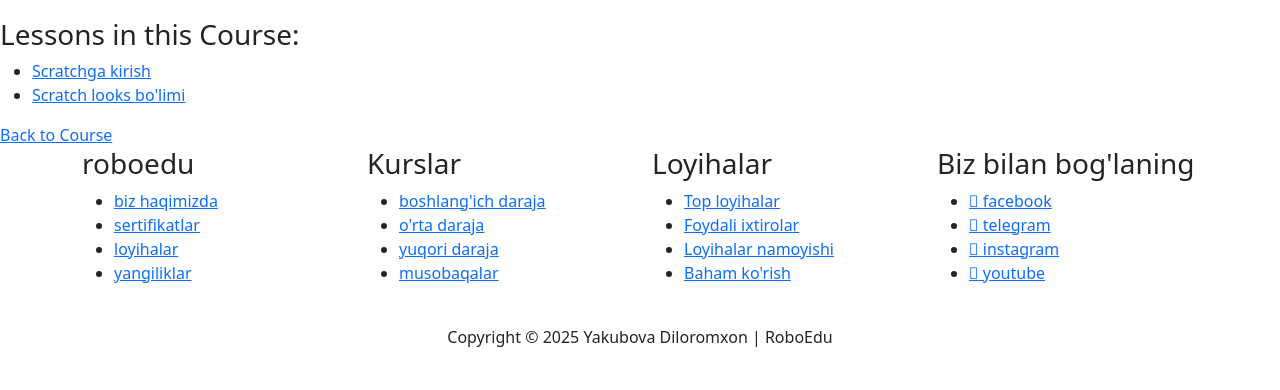
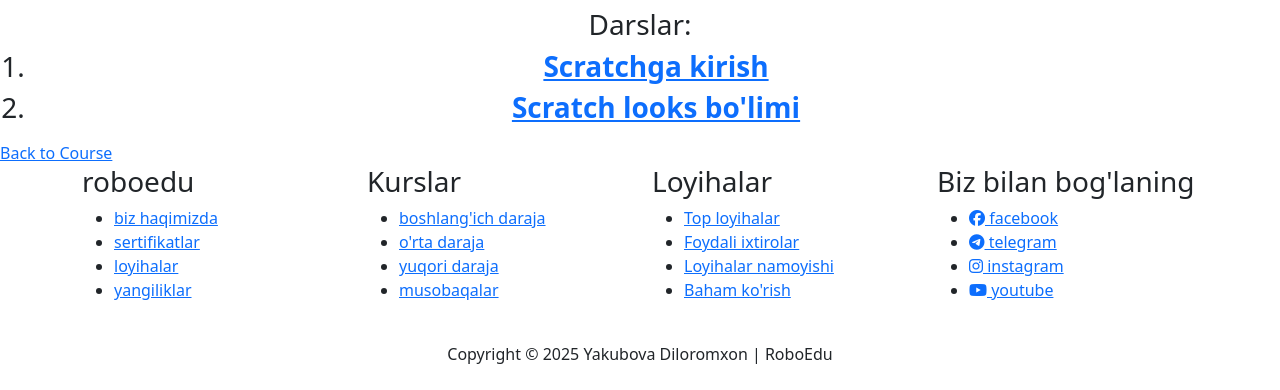
Before and after one commit to JahongirSidiqov/Roboedu, a Django app: page /lesson/1/ in a window 1280 px wide. Shown: the part 631-1021 px from the top of the page. Before the commit the page ends 978 px from the top, so only its background shows below. Run offline with Django 5.2, Linux system fonts and the light colour scheme; data comes from the database, SQL or seed files in the repository; both versions use the stored data as it was after the commit; some libraries are stand-ins or nearby versions.

Commit message:
Initial commit

```diff
--- a/profil/urls.py
+++ b/profil/urls.py
@@ -1,6 +1,6 @@
 from django.urls import path
 from django.contrib.auth.views import LoginView, LogoutView
-from .views import HomePageView, RegisterView, CourseDetailView, enroll_in_course, LessonDetailView, CourseListView, ContactView, CustomLoginView
+from .views import HomePageView,EnrollInCourseView, RegisterView, CourseDetailView, LessonDetailView, CourseListView, ContactView, CustomLoginView
 from django.conf import settings
 from django.conf.urls.static import static
 
@@ -8,7 +8,7 @@
     path ('', HomePageView.as_view(), name='index'),
     path("course/<int:pk>/", CourseDetailView.as_view(), name="course_detail"),
     path("courses/", CourseListView.as_view(), name="courses"),
-    path("course/<int:course_id>/enroll/", enroll_in_course, name="enroll"),
+    path("courses/<int:course_id>/enroll/", EnrollInCourseView.as_view(), name="enroll_in_course"),
     path("lesson/<int:pk>/", LessonDetailView.as_view(), name="lesson_detail"),
     path("register/", RegisterView.as_view(), name="register"),
     path("login/", CustomLoginView.as_view(template_name="registration/login.html"), name="login"),
--- a/profil/views.py
+++ b/profil/views.py
@@ -1,32 +1,22 @@
-from django.shortcuts import render
-from django.views.generic import CreateView
+from django.shortcuts import render, redirect, get_object_or_404
+from django.views.generic import CreateView, ListView, DetailView, TemplateView
 from django.contrib.auth import login
-from django.shortcuts import redirect
+from django.contrib.auth.decorators import login_required
+from django.contrib.auth.views import LoginView
+from django.contrib.auth import get_user_model
 from django.urls import reverse_lazy
-from .forms import CustomUserCreationForm
-from .models import CustomUser
-from django.views.generic import TemplateView, DetailView
-from django.urls import reverse_lazy
-from django.views.generic import CreateView
-from django.contrib.auth.forms import UserCreationForm
-from django.urls import reverse_lazy
-from django.contrib.auth import get_user_model
-from .forms import CustomUserCreationForm
-from django.shortcuts import render, redirect, get_object_or_404
-from django.contrib.auth.decorators import login_required
-from .models import Course, Lesson, Enrollment
-from django.views.generic import ListView
+from django.contrib import messages
+from django.views.generic.edit import FormView
 from django import forms
-from .models import ContactMessage
-from django.contrib.auth.views import LoginView
+from django.contrib.auth.mixins import LoginRequiredMixin
+from django.views import View
+from django.contrib.auth.mixins import LoginRequiredMixin
+from .forms import CustomUserCreationForm, ContactForm
+from .models import CustomUser, Course, Lesson, Enrollment, ContactMessage
+
 User = get_user_model()
 
-from django.views.generic.edit import FormView
-from django.contrib import messages
-from django.urls import reverse_lazy
-from .forms import ContactForm
-from .models import ContactMessage
-
+# Contact Form View
 class ContactView(FormView):
     template_name = "contact.html"
     form_class = ContactForm
@@ -37,26 +27,22 @@
         messages.success(self.request, "Xabaringiz yuborildi!")
         return super().form_valid(form)
 
-class ContactForm(forms.ModelForm):
-    class Meta:
-        model = ContactMessage
-        fields = ['name', 'email', 'message']
-
+# Course List View
 class CourseListView(ListView):
     model = Course
-    template_name = "courses.html"  # Template file
-    context_object_name = "courses"  # Variable name in template
+    template_name = "courses.html"
+    context_object_name = "courses"
+
     def get_queryset(self):
-        level = self.request.GET.get("level")  # Get level from URL query
-        if level:
-            return Course.objects.filter(level=level)
-        return Course.objects.all()
+        level = self.request.GET.get("level")
+        return Course.objects.filter(level=level) if level else Course.objects.all()
 
-
-class CourseDetailView(DetailView):
+# Course Detail View
+class CourseDetailView(LoginRequiredMixin,DetailView):
     model = Course
     template_name = "course_detail.html"
     context_object_name = "course"
+    login_url = reverse_lazy("login")
 
     def get_context_data(self, **kwargs):
         context = super().get_context_data(**kwargs)
@@ -64,13 +50,7 @@
         context["is_enrolled"] = Enrollment.objects.filter(user=self.request.user, course=self.object).exists()
         return context
 
-
-@login_required
-def enroll_in_course(request, course_id):
-    course = get_object_or_404(Course, id=course_id)
-    enrollment, created = Enrollment.objects.get_or_create(user=request.user, course=course)
-    return redirect("course_detail", pk=course.id)
-
+# Lesson Detail View
 class LessonDetailView(DetailView):
     model = Lesson
     template_name = "lesson_detail.html"
@@ -82,6 +62,14 @@
         context["lessons"] = Lesson.objects.filter(course=self.object.course)
         return context
 
+# Enroll in Course (Function-Based View)
+class EnrollInCourseView(LoginRequiredMixin, View):
+    def post(self, request, course_id, *args, **kwargs):
+        course = get_object_or_404(Course, id=course_id)
+        Enrollment.objects.get_or_create(user=request.user, course=course)
+        return redirect(reverse_lazy("course_detail", kwargs={"pk": course.id}))
+
+# User Registration View
 class RegisterView(CreateView):
     model = CustomUser
     form_class = CustomUserCreationForm
@@ -93,18 +81,20 @@
         login(self.request, user)
         return redirect(self.success_url)
 
+# Custom Login View
 class CustomLoginView(LoginView):
     template_name = 'login.html'
-    redirect_authenticated_user = True  # Redirect already logged-in users
-    success_url = reverse_lazy('index')  # Redirect after successful login
+    redirect_authenticated_user = True
+    success_url = reverse_lazy('index')
 
     def get_success_url(self):
         return self.success_url
 
+# Homepage View
 class HomePageView(TemplateView):
     template_name = 'index.html'
 
     def get_context_data(self, **kwargs):
         context = super().get_context_data(**kwargs)
-        context["courses"] = Course.objects.all()  # Fetch all courses
+        context["courses"] = Course.objects.all()
         return context
--- a/templates/base.html
+++ b/templates/base.html
@@ -5,6 +5,7 @@
         <title>{% block title %}Django Learning Platform{% endblock %}</title>
         <meta charset="utf-8">
         {% load static %}
+        <link rel="stylesheet" href="https://cdnjs.cloudflare.com/ajax/libs/font-awesome/6.5.1/css/all.min.css">
         <link rel="stylesheet" href="{% static 'css/styles.css' %}">
         <meta name="viewport" content="width=device-width, initial-scale=1">
         <link rel="stylesheet" href="{% static 'css/font-awesome.css' %}">
@@ -42,7 +43,7 @@
                                             <li class="sub-menu-item">
                                             <form action="{% url 'logout' %}" method="post">
                                                 {% csrf_token %}
-                                                <button type="submit">chiqish</button>
+                                                <button  class="btn-as-text sub-menu-item" type="submit">Chiqish</button>
                                             </form></li>
                                             {% else %}
                                             <li class="sub-menu-item"><a href="{% url 'login' %}">tizimga kirish</a></li>
--- a/templates/lesson_detail.html
+++ b/templates/lesson_detail.html
@@ -1,26 +1,50 @@
 {% extends 'base.html' %}
 
-{% block title %}Home - Django Learning Platform{% endblock %}
+{% block title %}Lesson{% endblock %}
 
 {% block content %}
-<h1>{{ lesson.title }}</h1>
+<div class="section-title text-center">
+    <h2>{{ lesson.title }}</h2>
+</div>
+
 
 {% if lesson.video_url %}
-    <h3>Watch Video:</h3>
-    <iframe width="560" height="315"
-            src="{{ lesson.video_url|cut:'watch?v='|add:'embed/' }}"
-            frameborder="0" allowfullscreen>
-    </iframe>
+    <!-- <h3>Watch Video:</h3> -->
+     <!-- Sharhlar Bo'limi Boshlanishi -->
+<section class="testimonials section-padding">
+    <div class="container">
+    <div class="row align-items-center">
+        <!-- <div class="col-md-6">
+            <h2 class="title">Bizning yosh ixtirochilarimizdan eshiting!</h2>
+            <a href="{% url 'register' %}" class="btn btn-theme">Bizga qo'shiling</a>
+        </div> -->
+        <div class="col-md-12">
+            <div class="video-box">
+                <iframe width="100%" height="315" src="{{ lesson.video_url|cut:'watch?v='|add:'embed/' }}" frameborder="0" allowfullscreen></iframe>
+            </div>
+        </div>
+    </div>
+    </div>
+    </section>
+    <!-- Sharhlar Bo'limi Tugashi -->
+
 {% else %}
-    <p>No video available for this lesson.</p>
+    <p>Ushbu darsda video yo'q.</p>
 {% endif %}
-<p>{{ lesson.content }}</p>
-<h3>Lessons in this Course:</h3>
-<ul>
-    {% for l in lessons %}
-        <li><a href="{% url 'lesson_detail' l.id %}">{{ l.title }}</a></li>
+<div class="section-title text-center">
+    <h3>Dars matni:</h2>
+    <p>{{ lesson.content }}</p>
+</div>
+<div class=" text-center">
+<h3>Darslar:</h3>
+
+<ol>
+    {% for lesson in lessons %}
+        <h3><li><a href="{% url 'lesson_detail' lesson.id %}"><strong>{{ lesson.title }}</strong></a></li></h3>
+    {% empty %}
+        <li>Darslar hali qo'shilmagan</li>
     {% endfor %}
-</ul>
-
+</ol>
+</div>
 <a href="{% url 'course_detail' lesson.course.id %}">Back to Course</a>
 {% endblock %}
--- a/templates/registration/login.html
+++ b/templates/registration/login.html
@@ -12,7 +12,7 @@
                     <form method="post">
                         {% csrf_token %}
                         <div class="form-group">
-                            <input type="text" name="username" class="form-control" placeholder="Email" required>
+                            <input type="text" name="username" class="form-control" placeholder="Ism" required>
                         </div>
                         <div class="form-group">
                             <div class="d-flex mb-2 justify-content-end"><a href="{% url 'password_reset' %}">Parolingizni unutdingizmi?</a></div>
```
Also changed, not shown: templates/course_detail.html (+9 -6 lines), templates/courses.html (+6 -6 lines), db.sqlite3.
